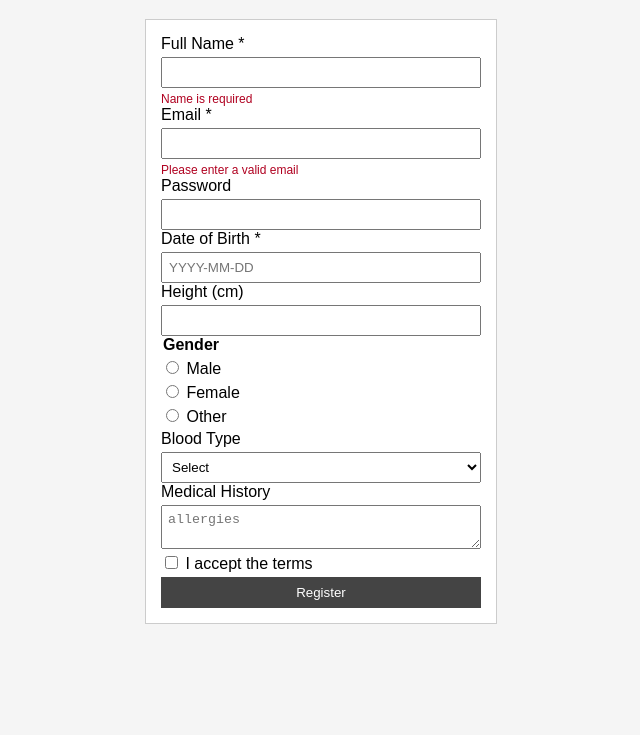
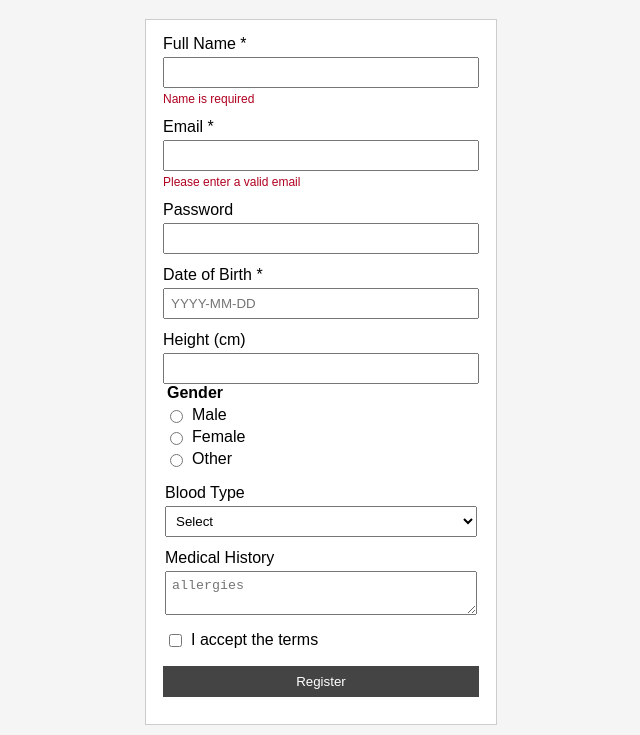
Before and after one commit to NC-EC/vital-signs-intake-form, a website: page public/index.html in a window 1280 px wide. Shown: the part 61-796 px from the top of the page, without its empty margins (319-959 px from the left). Drawn offline with Linux system fonts and the light colour scheme.

Commit message:
Replace custom fieldset tags with standard fieldset

```diff
--- a/public/index.html
+++ b/public/index.html
@@ -11,42 +11,42 @@
 
 <form id="patient-form" novalidate>
 
-    <fieldset-name>
+    <fieldset>
         <label for="fullName">Full Name *</label>
         <input type="text" id="fullName" name="fullName" required>
         <small class="error">Name is required</small>
-    </fieldset-name>
+    </fieldset>
 
-    <fieldset-Email>
+    <fieldset>
         <label for="email">Email *</label>
         <input type="email" id="email" name="email" required>
         <small class="error">Please enter a valid email</small>
-    </fieldset-Email>
+    </fieldset>
 
-    <fieldset-Password>
+    <fieldset>
         <label for="password">Password</label>
         <input type="password" id="password" name="password" minlength="8">
-    </fieldset-Password>
+    </fieldset>
 
-    <fieldset-Age>
+    <fieldset>
         <label for="dob">Date of Birth *</label>
         <input type="text" id="dob" name="dob" placeholder="YYYY-MM-DD" required>
         <small class="error">This field is required</small>
-    </fieldset-Age>
+    </fieldset>
 
-    <fieldset-Height>
+    <fieldset>
         <label for="height">Height (cm)</label>
         <input type="number" id="height" name="height" min="30" max="250">
-    </fieldse-Heightt>
+    </fieldse>
 
-    <fieldset-Gender>
+    <fieldset>
         <legend>Gender</legend>
         <label><input type="radio" name="gender" value="Male"> Male</label>
         <label><input type="radio" name="gender" value="Female"> Female</label>
         <label><input type="radio" name="gender" value="Other"> Other</label>
-    </fieldset-Gender>
+    </fieldset>
 
-    <fieldset-Blood>
+    <fieldset>
         <label for="bloodType">Blood Type</label>
         <select id="bloodType" name="bloodType">
             <option value="">Select</option>
@@ -57,20 +57,20 @@
             <option value="O-">O-</option>
             <option value="AB+">AB+</option>
         </select>
-    </fieldset-Blood>
+    </fieldset>
 
-    <fieldset-Box>
+    <fieldset>
         <label for="history">Medical History</label>
         <textarea id="history" name="history" placeholder="allergies"></textarea>
-    </fieldset-Box>
+    </fieldset>
 
-    <fieldset-Cons>
+    <fieldset>
         <label>
             <input type="checkbox" name="consent" required>
             I accept the terms
         </label>
         <small class="error">You must accept the terms</small>
-    </fieldset-Cons>
+    </fieldset>
 
     <button type="submit">Register</button>
 
```
